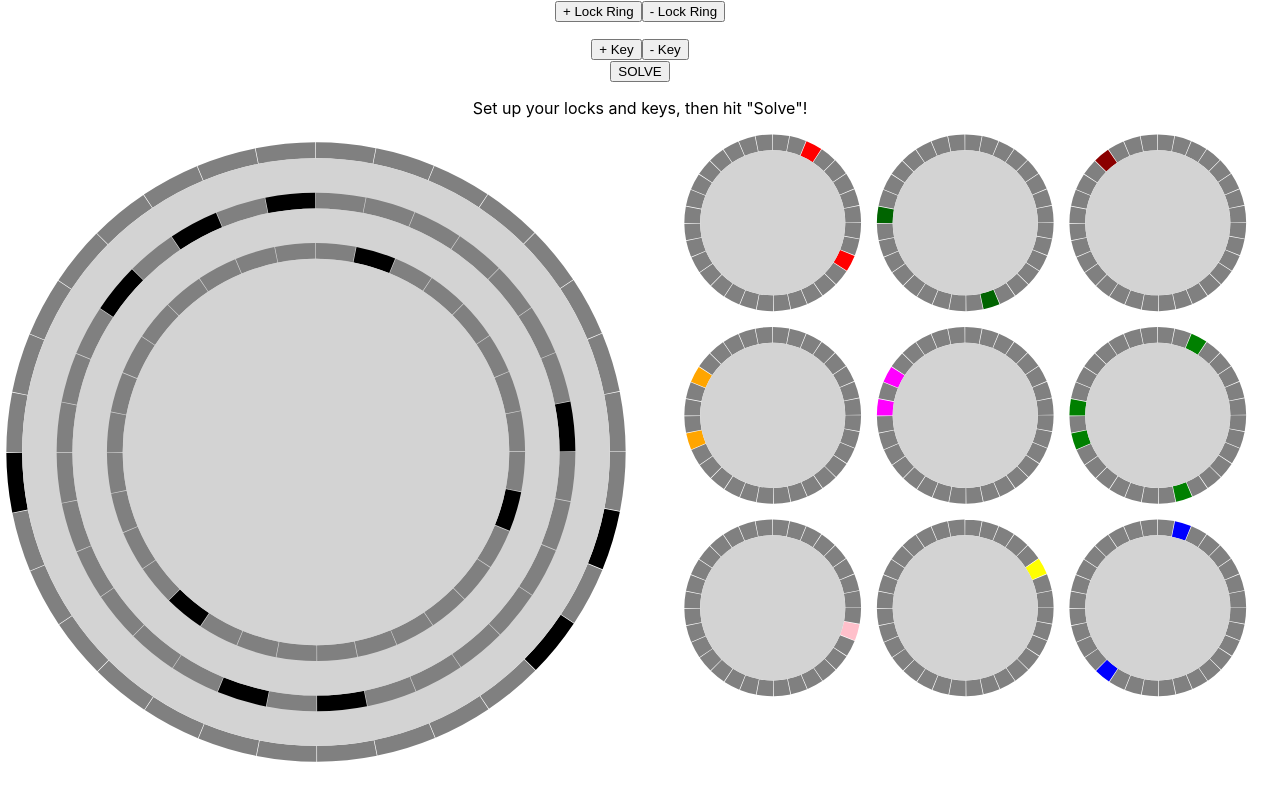
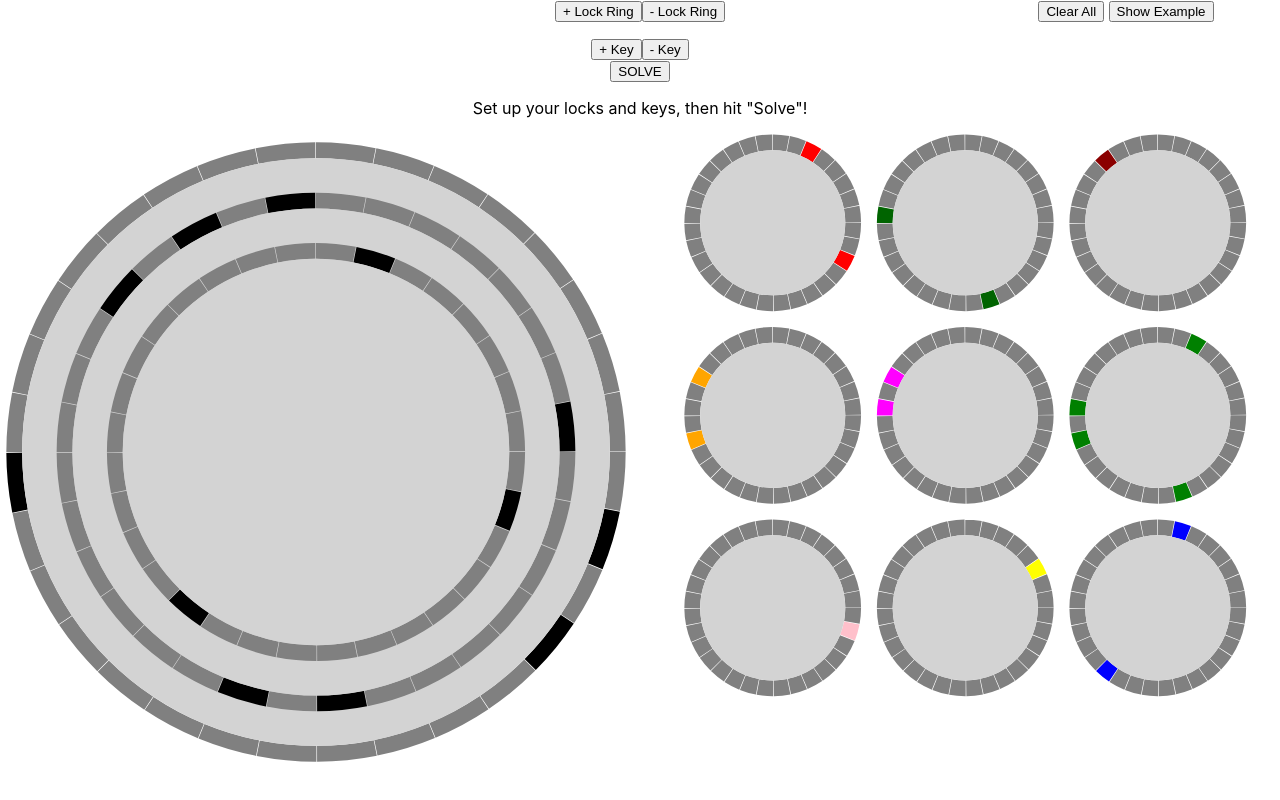
Before and after one commit to J-Priebe/digicrack, a React (Create React App) app: page / in a window 1280 px wide. Shown: the top 800 px of the page. Built offline with nearby package versions, Linux system fonts and the light colour scheme.

Commit message:
add clear all, example btns

```diff
--- a/src/App.tsx
+++ b/src/App.tsx
@@ -181,16 +181,43 @@ function App() {
     setLockColors(newLockColors);
   };
 
+  const clearAll = () => {
+    // empty all locks and keys, reset to two, one
+    setLockBits([Array(numBits).fill(0)]);
+    setLockColors([Array(numBits).fill(unusedSlotColor)]);
+    setKeyBits([Array(numBits).fill(0)]);
+    setKeyBitColors([Array(numBits).fill(unusedSlotColor)]);
+  };
+  const showExample = () => {
+    setLockBits(exampleLocks);
+    setLockColors(
+      exampleLocks.map((bits) =>
+        bits.map((bit) => (bit === 1 ? lockUsedSlotColor : unusedSlotColor))
+      )
+    );
+    setKeyBits(exampleKeys);
+    setKeyBitColors(
+      exampleKeys.map((bits, i) =>
+        bits.map((bit) => (bit === 1 ? keyColors[i] : unusedSlotColor))
+      )
+    );
+  };
+
   return (
     <div className="App">
       <Grid container spacing={2}>
-        <Grid item xs={12}>
+        <Grid item xs={3} />
+        <Grid item xs={6}>
           <button onClick={addLockRing} disabled={numRings() >= maxLocks}>
             + Lock Ring
           </button>
           <button onClick={subLockRing} disabled={numRings() <= 1}>
             - Lock Ring
           </button>
+        </Grid>
+        <Grid item xs={3}>
+          <button onClick={clearAll}>Clear All</button>{" "}
+          <button onClick={showExample}>Show Example</button>
         </Grid>
         <Grid item xs={12}>
           <button onClick={addKey} disabled={numKeys() >= maxKeys}>
```
